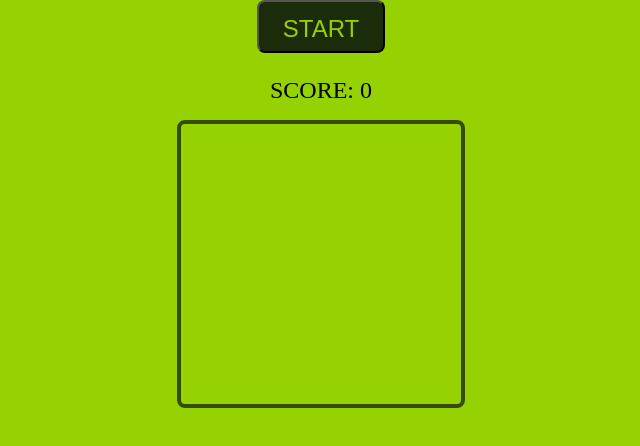
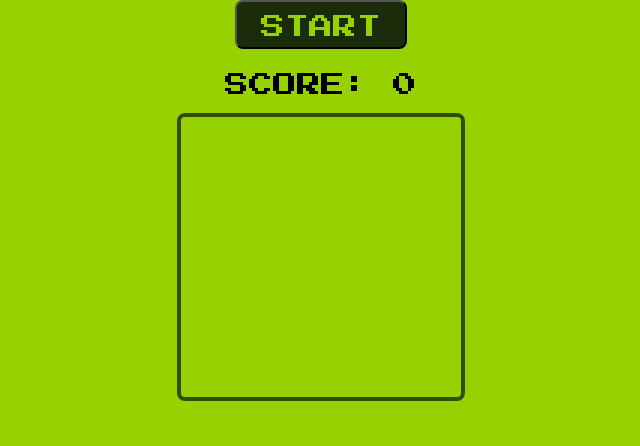
Before and after one commit to RichardChalk/Snake---Portfolio, a plain HTML site: page index.html in a window 1280 px wide. Shown: the whole page, without its empty margins (319-959 px from the left). Drawn offline with Linux system fonts and the light colour scheme.

Commit message:
Added new google font

```diff
--- a/style.css
+++ b/style.css
@@ -1,3 +1,9 @@
+@import url("https://fonts.googleapis.com/css2?family=Press+Start+2P&display=swap");
+
+* {
+  font-family: "Press Start 2P", cursive;
+}
+
 body {
     background-color: #96d202;
 }
```
